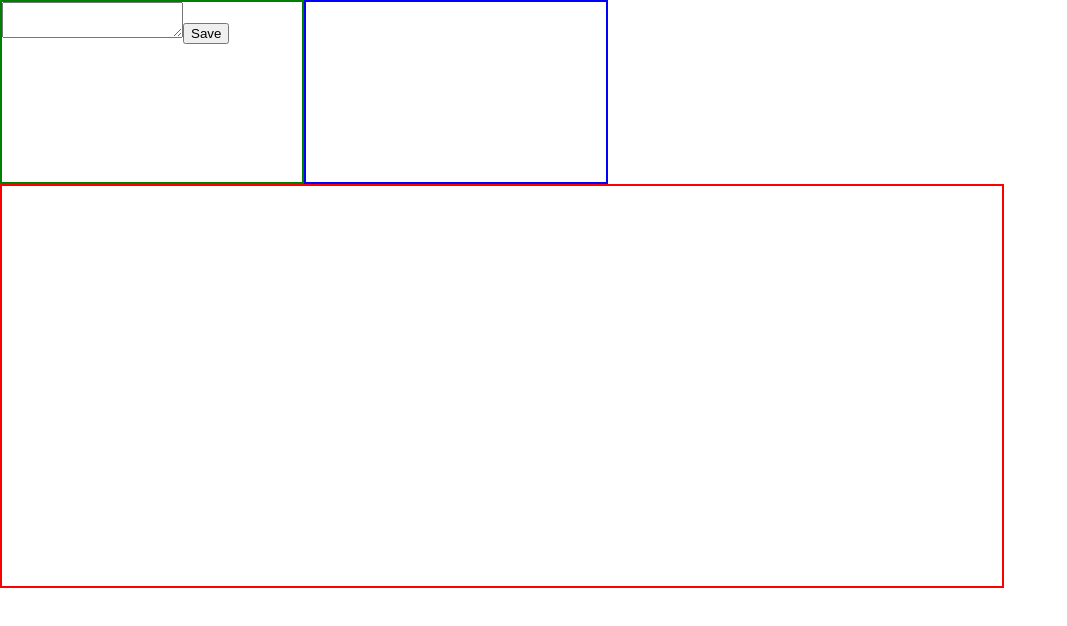
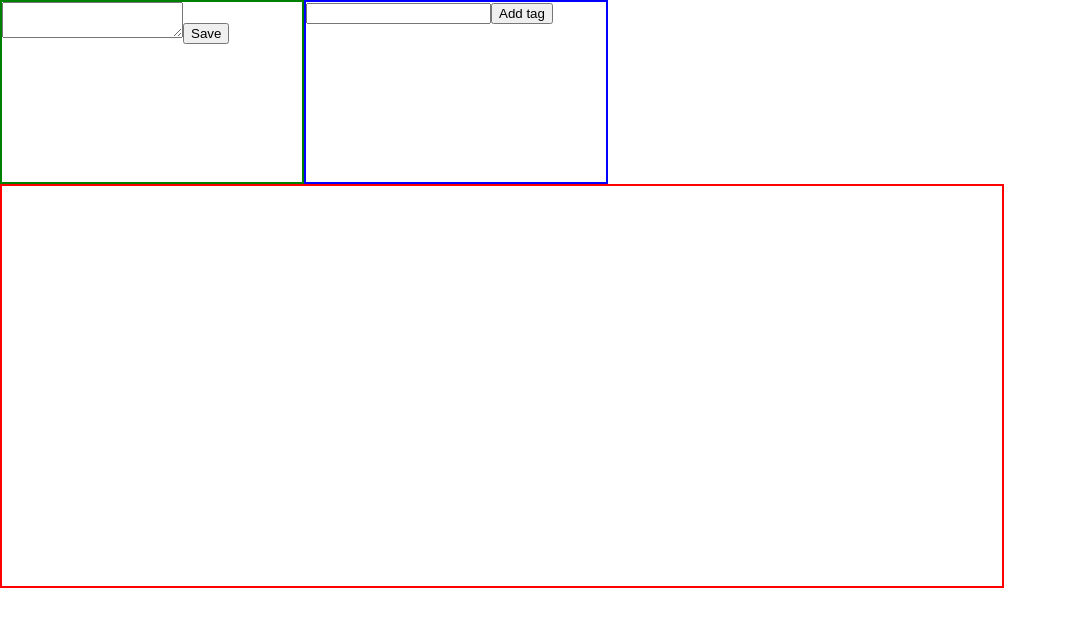
Before and after one commit to AnnaMintel/Notes, a React (Create React App) app: page / in a window 1280 px wide. Shown: the top 626 px of the page, without its empty margins (0-1067 px from the left). Built offline with nearby package versions, Linux system fonts and the light colour scheme.

Commit message:
fix: corrected TS in the project

```diff
--- a/src/App.tsx
+++ b/src/App.tsx
@@ -16,12 +16,14 @@ function App() {
 
   const [noteText, setNoteText] = useState<string>('');
   const [tags, setTags] = useState<Array<string>>([]);
-  // const [tagsList, setTagsList] = useState<Array<string>>([]);
+  const [tagsList, setTagsList] = useState<Array<string>>([]);
   const [notes, setNotes] = useState<Array<NoteType>>([]);
   const [currentEditNote, setcurrentEditNote] = useState<NoteType | null>(null);
+  const [inputTagValue, setInputTagValue] = useState('');
 
   const saveNote = () => {
     setNotes([...notes, {id: id, note: noteText}]);
+    setTagsList([...tagsList.concat(tags)]);
     setNoteText('');
     setTags([]);
   }
@@ -38,6 +40,7 @@ function App() {
     setNoteText('');
   }
 
+
   useEffect(()=> {
     currentEditNote && setNoteText(currentEditNote.note)
   },[currentEditNote])
@@ -48,7 +51,8 @@ function App() {
         <CreateNote noteText={noteText} setNoteText={setNoteText}
           handleSubmit={currentEditNote ? editNote : saveNote} tags={tags} setTags={setTags}
         />
-        <Tags tags={tags} setTags={setTags} />
+        <Tags tagsList={tagsList} setTagsList={setTagsList}
+        inputTagValue={inputTagValue} setInputTagValue={setInputTagValue} />
       </div>
       <Notes  notes={notes} setcurrentEditNote={setcurrentEditNote} deleteNote={deleteNote} />
     </div>
--- a/src/components/Tags/Tags.tsx
+++ b/src/components/Tags/Tags.tsx
@@ -2,26 +2,42 @@ import React from 'react';
 import './Tags.scss';
 
 type PropsTagsType = {
-    tags: string[],
-    setTags: (value: string[]) => void
+    tagsList: string[],
+    inputTagValue: string,
+    setTagsList: (value: string[]) => void,
+    setInputTagValue: (value: string) => void
 }
 
-export const Tags = ({ tags, setTags }: PropsTagsType) => {
+export const Tags = ({ tagsList, setTagsList, inputTagValue, setInputTagValue }: PropsTagsType) => {
 
-    const deleteTag = (index: number) => {
-        const newTags:any = [...tags];
-        setTags(newTags.splice(index, 1));
-    }
+    const onTagChange = (e: React.ChangeEvent<HTMLInputElement>): void => {
+        setInputTagValue(e.target.value);
+    };
+
+    const addTag = () => {
+        if (inputTagValue.trim()) {
+            setTagsList([...tagsList, inputTagValue.trim()]);
+            setInputTagValue('');
+        }
+    };
+
+    const deleteTag = (tagToDelete: string) => {
+        setTagsList(tagsList.filter((tag) => tag !== tagToDelete));
+    };
 
     return (
         <div className='wrapperTags'>
             <div>
-                {tags.map((tag, index) => <div className='tag' key={tag}>
-                    {tag}
-                    <button onClick={() => deleteTag(index)}>X</button>
-                </div>)}
+                <input type="text" value={inputTagValue} onChange={onTagChange} />
+                <button onClick={addTag}>Add tag</button>
             </div>
-
+            <div>
+                {tagsList.map((tag) => (
+                    <div className='tag' key={tag}>
+                        {tag} <button onClick={() => deleteTag(tag)}>X</button>
+                    </div>
+                ))}
+            </div>
         </div>
     );
 }
```
Also changed, not shown: src/components/Tags/Tags.scss (line endings or trailing spaces).
